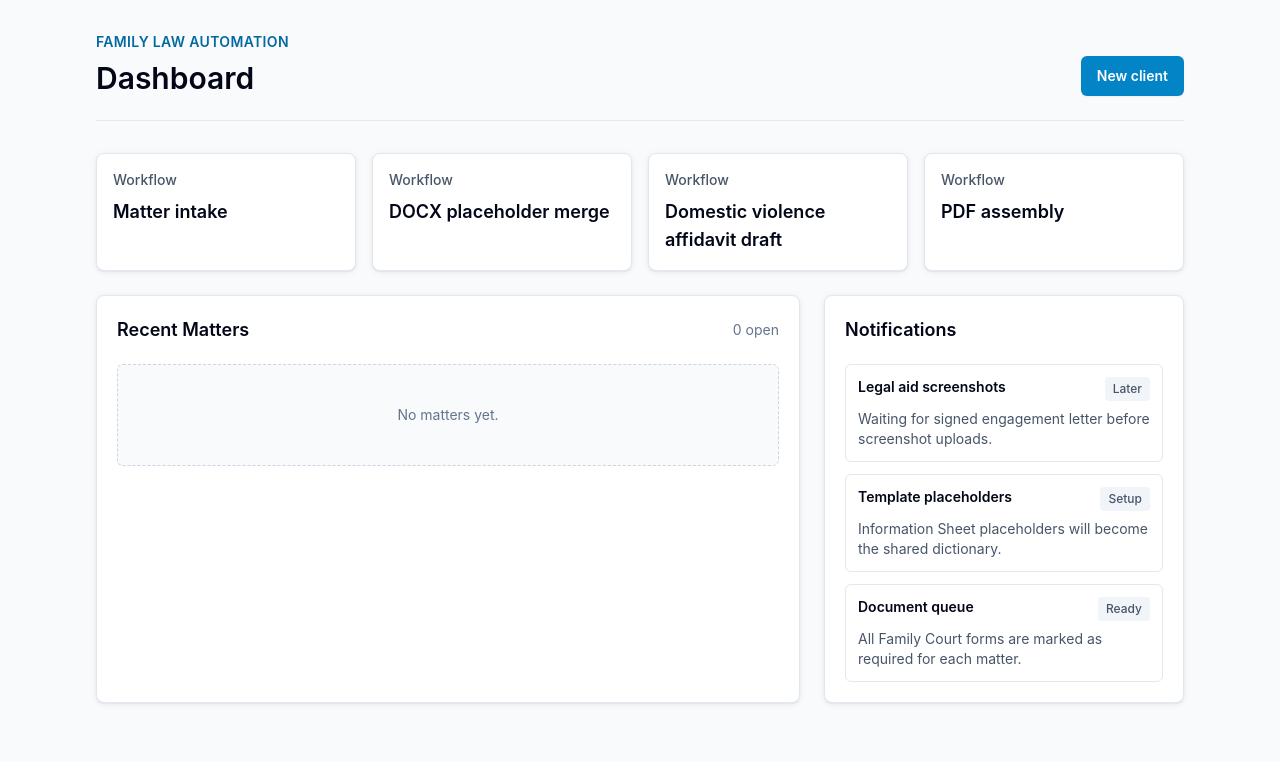
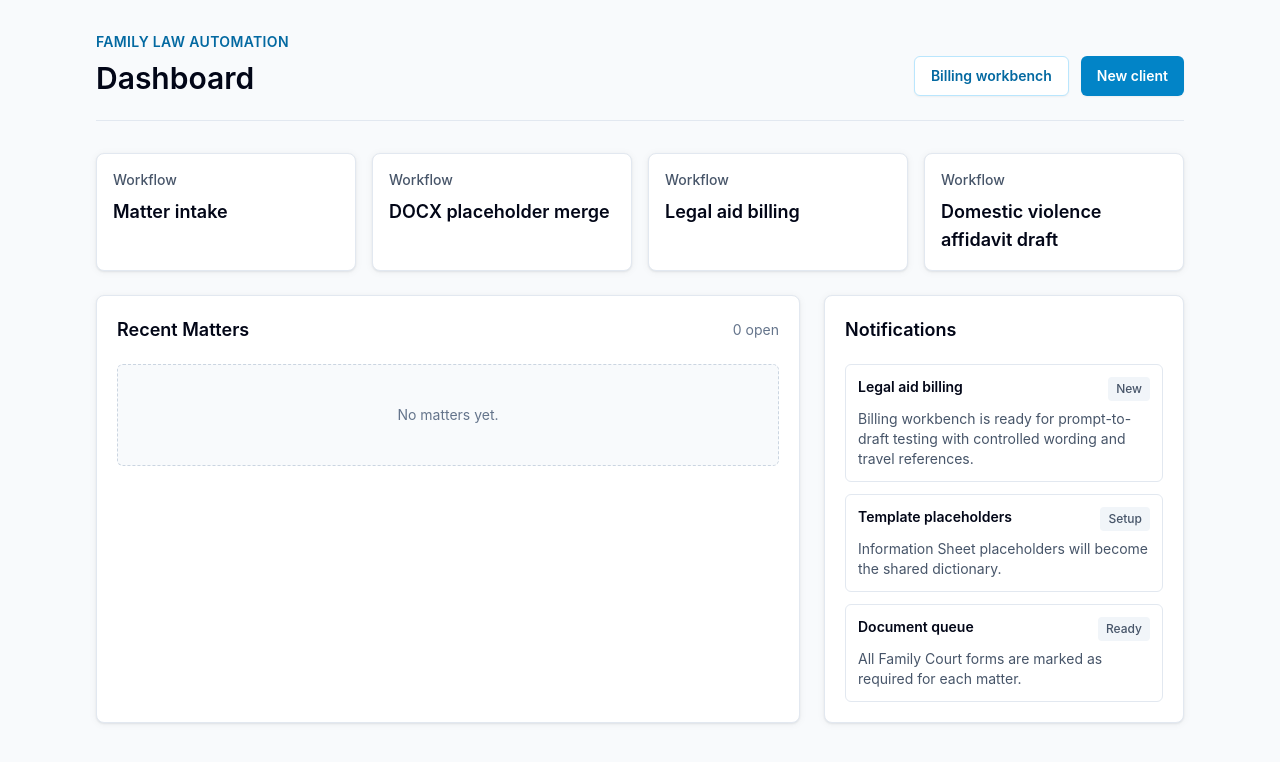
Before and after one commit to williamoneill45-maker/newgenautomation, a Next.js app: page / in a window 1280 px wide. Shown: the top 762 px of the page. Built offline with nearby package versions, Linux system fonts and the light colour scheme.

Commit message:
Link billing workbench from dashboard

```diff
--- a/app/page.tsx
+++ b/app/page.tsx
@@ -2,9 +2,9 @@ import Link from "next/link";
 
 const notifications = [
   {
-    title: "Legal aid screenshots",
-    detail: "Waiting for signed engagement letter before screenshot uploads.",
-    status: "Later",
+    title: "Legal aid billing",
+    detail: "Billing workbench is ready for prompt-to-draft testing with controlled wording and travel references.",
+    status: "New",
   },
   {
     title: "Template placeholders",
@@ -21,8 +21,8 @@ const notifications = [
 const workItems = [
   "Matter intake",
   "DOCX placeholder merge",
+  "Legal aid billing",
   "Domestic violence affidavit draft",
-  "PDF assembly",
 ];
 
 export default function Dashboard() {
@@ -38,12 +38,20 @@ export default function Dashboard() {
               Dashboard
             </h1>
           </div>
+          <div className="flex flex-col gap-3 sm:flex-row">
+            <Link
+              href="/billing"
+              className="inline-flex h-10 items-center justify-center rounded-md border border-sky-200 bg-white px-4 text-sm font-semibold text-sky-700 shadow-sm transition hover:bg-sky-50"
+            >
+              Billing workbench
+            </Link>
             <Link
               href="/new-client"
               className="inline-flex h-10 items-center justify-center rounded-md bg-sky-600 px-4 text-sm font-semibold text-white shadow-sm transition hover:bg-sky-700"
             >
               New client
             </Link>
+          </div>
         </header>
 
         <section className="mb-6 grid gap-4 md:grid-cols-4">
```
Lines whose indentation alone changed are shown as unchanged.
